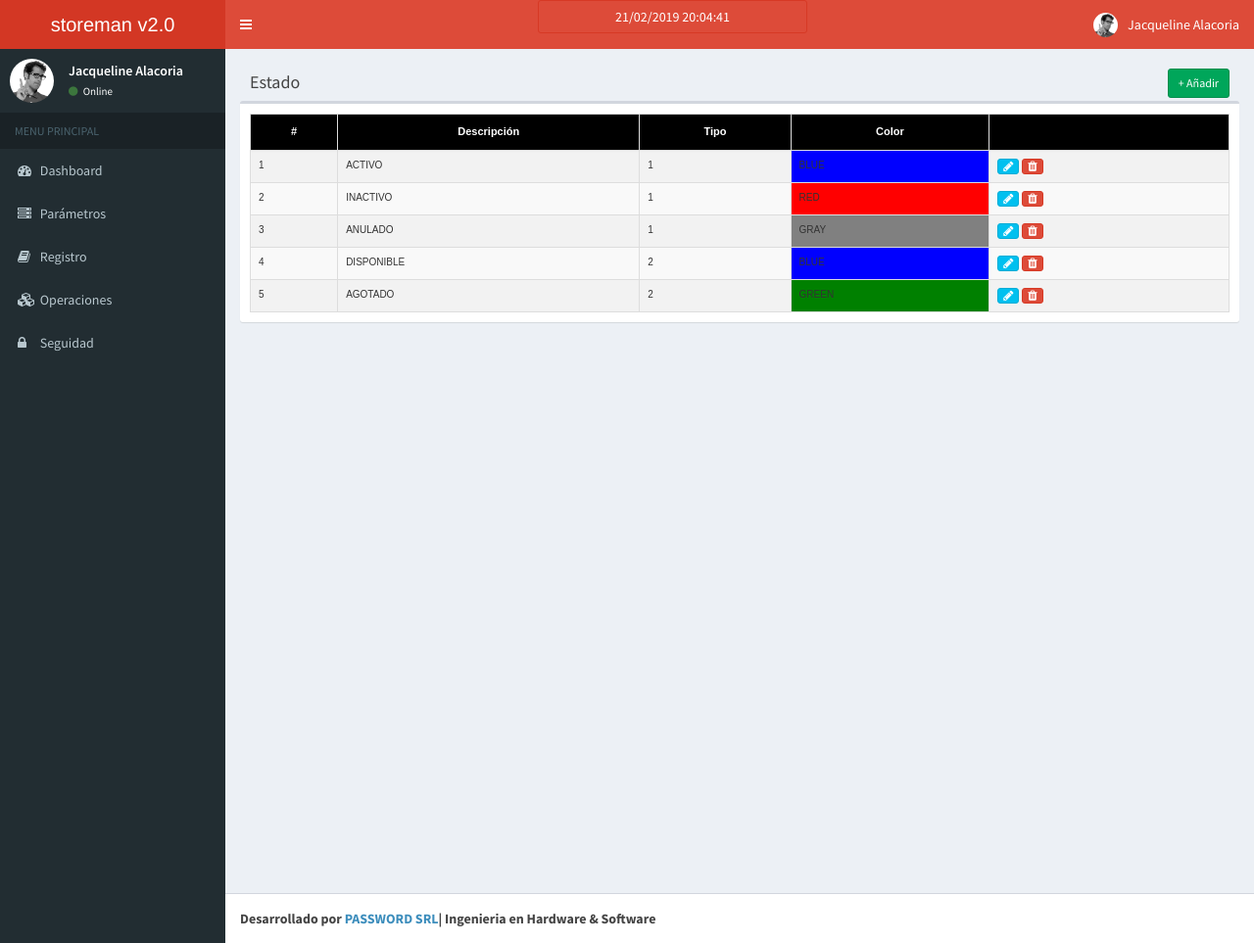
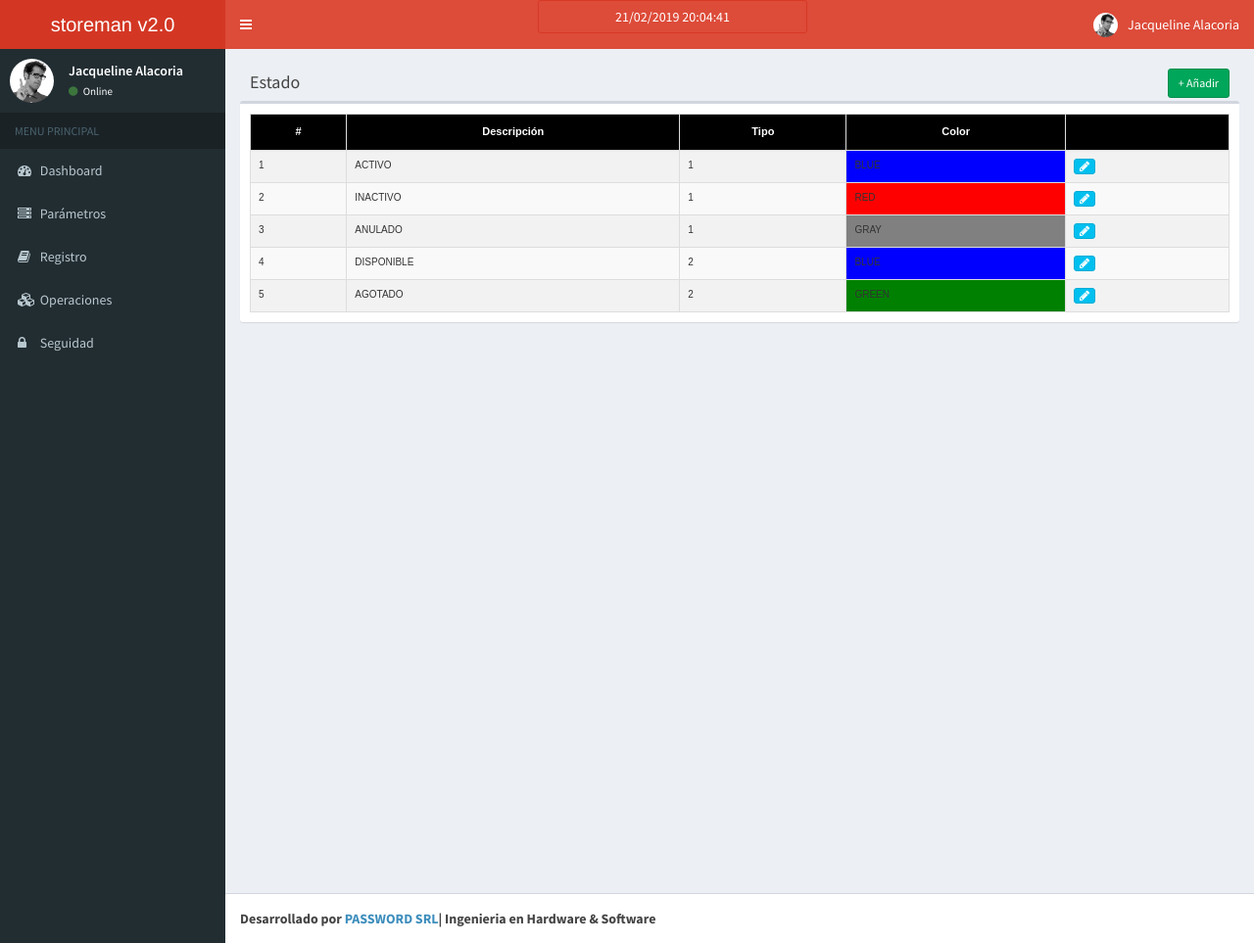
Before and after one commit to BitXad/storeman_web, a CodeIgniter app: page /storeman_web/estado/index in a window 1280 px wide. Shown: the whole page at 98% size. Run offline with CodeIgniter, Linux system fonts and the light colour scheme; data comes from the database, SQL or seed files in the repository.

Commit message:
Estado, se dio de baja la opcion Eliminar

```diff
--- a/application/views/estado/index.php
+++ b/application/views/estado/index.php
@@ -29,7 +29,7 @@
                         <td style="background-color: <?php echo $e['estado_color']; ?>"><?php echo $e['estado_color']; ?></td>
                         <td>
                             <a href="<?php echo site_url('estado/edit/'.$e['estado_id']); ?>" class="btn btn-info btn-xs" title="Editar"><span class="fa fa-pencil"></span></a>
-                             <a data-toggle="modal" data-target="#myModal<?php echo $i; ?>"  title="Eliminar" class="btn btn-danger btn-xs"><span class="fa fa-trash"></span></a>
+                             <!--<a data-toggle="modal" data-target="#myModal<?php //echo $i; ?>"  title="Eliminar" class="btn btn-danger btn-xs"><span class="fa fa-trash"></span></a>-->
                             <!------------------------ INICIO modal para confirmar eliminación ------------------->
                             <div class="modal fade" id="myModal<?php echo $i; ?>" tabindex="-1" role="dialog" aria-labelledby="myModalLabel<?php echo $i; ?>">
                               <div class="modal-dialog" role="document">
```
